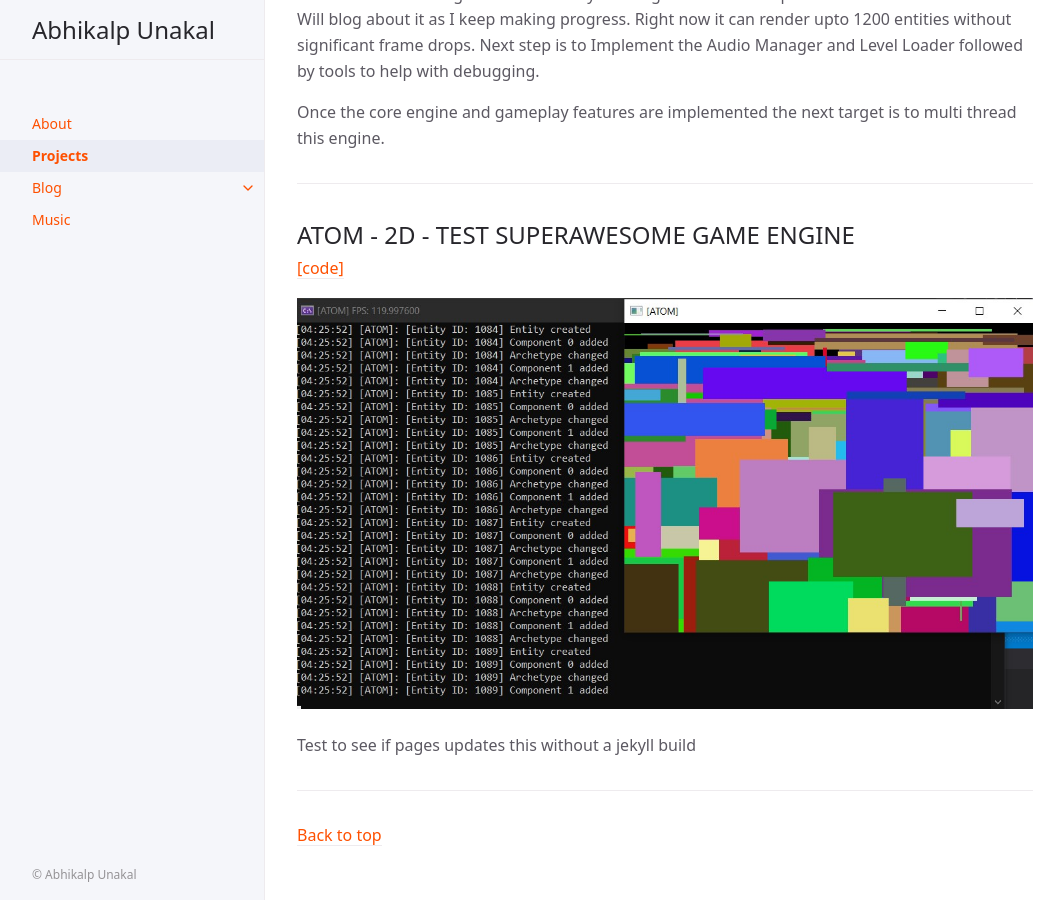
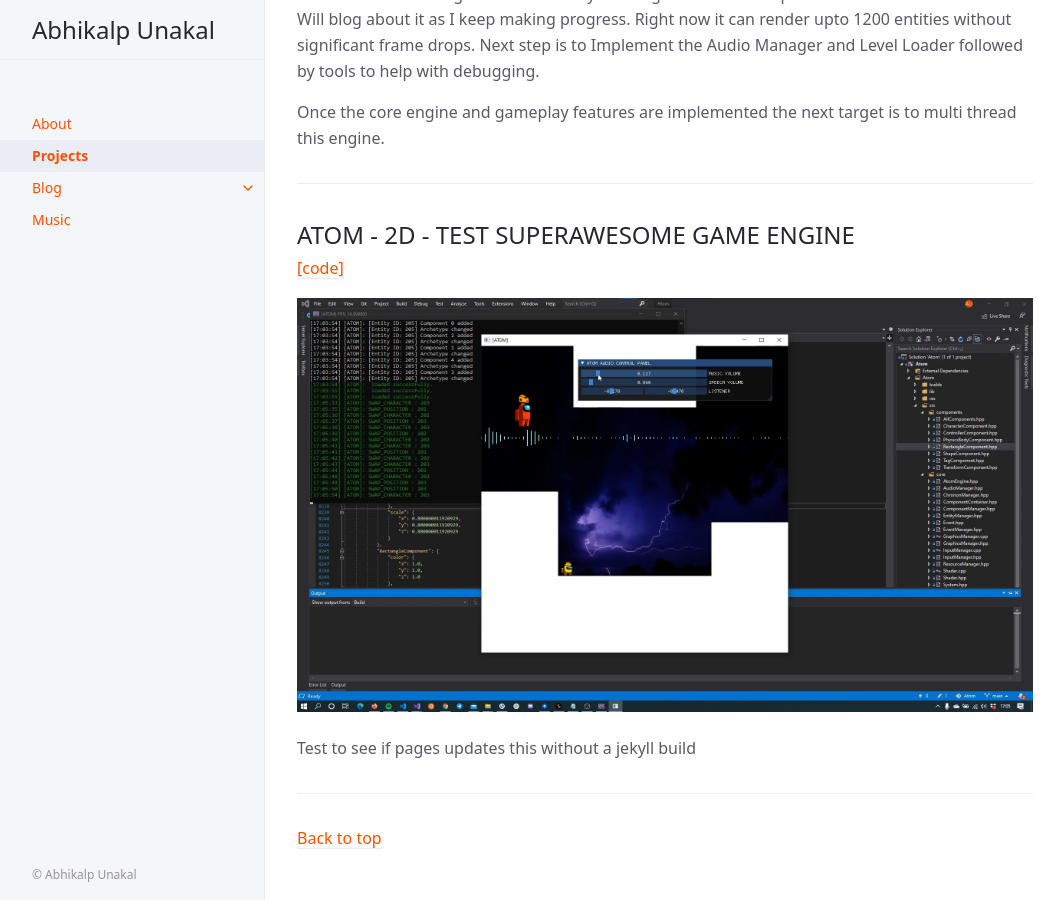
Before and after one commit to auxeon/auxeon.github.io, a Jekyll site: the page built from docs/Projects.md, in a window 1280 px wide and 900 px high, scrolled down 2636 px. Shown: the whole window, without its empty margins (107-1171 px from the left). Built offline with Jekyll 4.4.1, drawn with Linux system fonts in a browser that asks for light colours.

Commit message:
Test to update md directly

```diff
--- a/docs/Projects.md
+++ b/docs/Projects.md
@@ -51,6 +51,6 @@ Once the core engine and gameplay features are implemented the next target is to
 ## ATOM - 2D - TEST SUPERAWESOME GAME ENGINE
 [[code]](https://github.com/auxeon/Atom)
 
-![Atom Engine](//files/ae_rectangles.jpg)
+![Atom Engine](/files/atom_01.jpg)
 
 Test to see if pages updates this without a jekyll build
```
